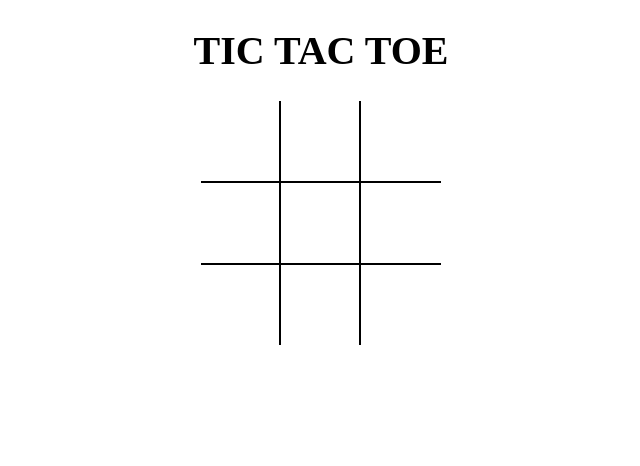
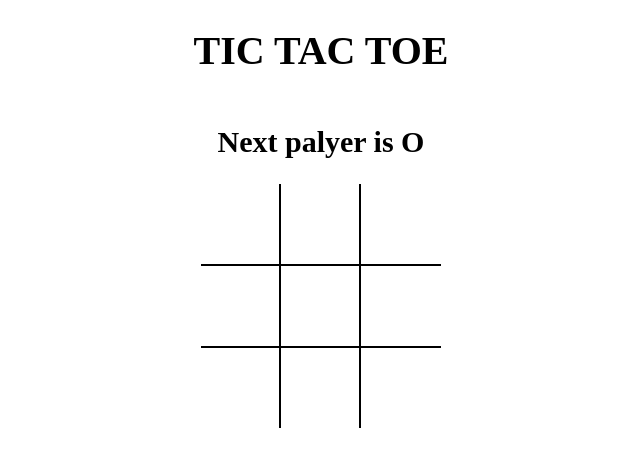
Before and after one commit to Ayumilan/tictactoe, a React (Vite) app: page / in a window 1280 px wide. Shown: the top 466 px of the page, without its empty margins (319-959 px from the left). Built offline with nearby package versions, Linux system fonts and the light colour scheme.

Commit message:
calculate and life up the state

```diff
--- a/src/App.jsx
+++ b/src/App.jsx
@@ -1,13 +1,48 @@
-import React from "react";
+import React,{ useState } from "react";
 import Board from "./components/Board";
+import { calculateWinner } from "./helpers";
 import "./styles/root.scss";
 
 
 const App = () => {
+
+  const [board, setBoard] = useState(Array(9).fill(null));
+
+  const [isXNext, setIsXNet] = useState(false);
+
+  const winner = calculateWinner(board);
+
+  const message = winner ? `Winner is ${winner}` : `Next palyer is ${isXNext ? 'X' : 'O'}`;
+
+
+
+  const handleSquareClick = (position ) => {
+
+    if(board[position] || winner){
+      return;
+    }
+    setBoard( (prev) => {
+
+      return prev.map((square, pos) => {
+        if (pos === position) {
+          return isXNext ? 'X' : 'O';
+        }
+
+        return square;
+      });
+
+    });
+
+    setIsXNet((prev) =>!prev);
+  };
+
+
+
   return (
     <div className="app">
     <h1>TIC TAC TOE</h1>
-    <Board />
+    <h2>{message}</h2>
+    <Board board={board} handleSquareClick={handleSquareClick} />
   </div>
   );
 };
--- a/src/components/Board.jsx
+++ b/src/components/Board.jsx
@@ -1,32 +1,9 @@
-import React,{ useState } from 'react';
+import React from 'react';
 import Square from './Square';
 
-const Board = () => {
-
-  const [board, setBoard] = useState(Array(9).fill(null));
-
-  const [isXNext, setIsXNet] = useState(false);
+const Board = ({board, handleSquareClick}) => {
 
 
-  const handleSquareClick = (position ) => {
-
-    if(board[position]){
-      return;
-    }
-    setBoard( (prev) => {
-
-      return prev.map((square, pos) => {
-        if (pos === position) {
-          return isXNext ? 'X' : 'O';
-        }
-
-        return square;
-      });
-
-    });
-
-    setIsXNet((prev) =>!prev);
-  };
 
   const renderSquare = (position) => {
     return (
--- a/src/components/Square.jsx
+++ b/src/components/Square.jsx
@@ -2,6 +2,7 @@
 
 
 const Square = ({value, onClick}) => {
+
   return (
     <button type='button' className='square' onClick={onClick}>
       {value}
--- /dev/null
+++ b/src/helpers.jsx
@@ -0,0 +1,19 @@
+export function calculateWinner(squares) {
+  const lines = [
+    [0, 1, 2],
+    [3, 4, 5],
+    [6, 7, 8],
+    [0, 3, 6],
+    [1, 4, 7],
+    [2, 5, 8],
+    [0, 4, 8],
+    [2, 4, 6],
+  ];
+  for (let i = 0; i < lines.length; i++) {
+    const [a, b, c] = lines[i];
+    if (squares[a] && squares[a] === squares[b] && squares[a] === squares[c]) {
+      return squares[a];
+    }
+  }
+  return null;
+}
```
